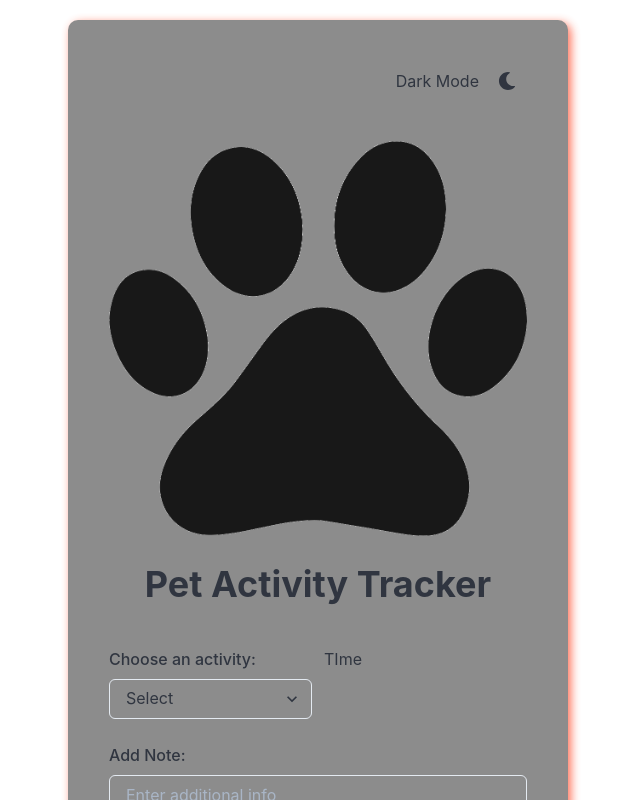
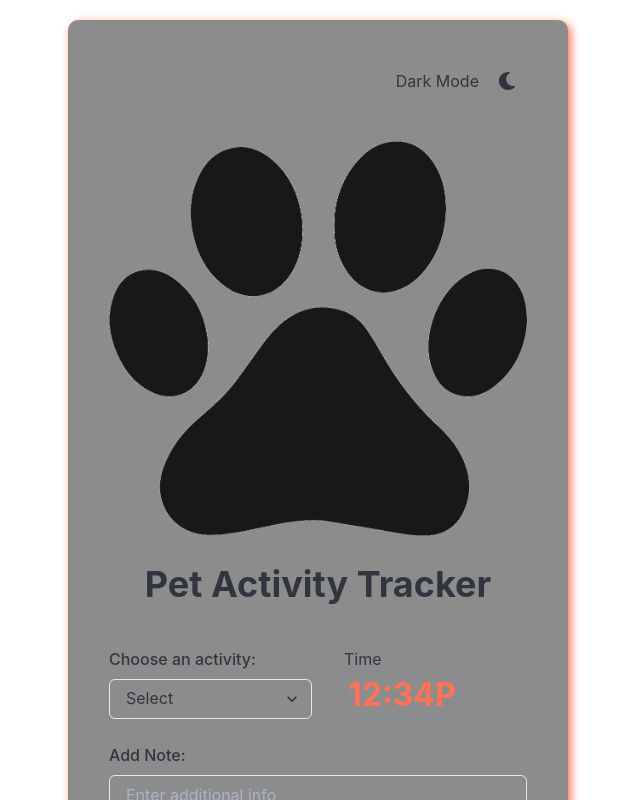
Before and after one commit to the-Revolutionist/pet-activity-manager, a React (Create React App) app in the folder pet-activity-manager/: page / in a window 1280 px wide. Shown: the top 800 px of the page, without its empty margins (322-962 px from the left). Built offline with nearby package versions, Linux system fonts and the light colour scheme.

Commit message:
only form logic left until done

```diff
--- a/pet-activity-manager/src/ActivityManager.jsx
+++ b/pet-activity-manager/src/ActivityManager.jsx
@@ -1,4 +1,5 @@
 import {
+  Badge,
   Button,
   FormControl,
   FormLabel,
@@ -17,7 +18,7 @@ import {
 import { ColorModeSwitcher } from './ColorModeSwitcher';
 import paw from './paw.png';
 
-export const ActivityManager = () => {
+export const ActivityManager = ({ activities }) => {
   const toast = useToast();
   const handleAdd = () => {
     toast({
@@ -28,6 +29,7 @@ export const ActivityManager = () => {
       isClosable: true,
     });
   };
+  console.log(activities[0].note);
   const handleClear = () => {};
   const handleChange = () => {};
   return (
@@ -74,9 +76,18 @@ export const ActivityManager = () => {
             </Select>
           </FormControl>
         </GridItem>
-        <GridItem colSpan={1}>
-          <FormControl>
-            <Text>TIme</Text>
+        <GridItem colSpan={1} paddingLeft={5} display="flex">
+          <FormControl alignItems="center">
+            <Text>Time</Text>
+            <Badge
+              variant="outline"
+              color="tomato"
+              fontSize="32px"
+              alignContent="center"
+              justifyItems="baseline"
+            >
+              12:34p
+            </Badge>
           </FormControl>
         </GridItem>
         <GridItem colSpan={2}>
--- a/pet-activity-manager/src/App.js
+++ b/pet-activity-manager/src/App.js
@@ -17,7 +17,7 @@ function App() {
   return (
     <Center margin="20px">
       <VStack height="100%" width="500px">
-        <ActivityManager />
+        <ActivityManager activities={activities} />
         {activities.map(activity => (
           <ActivityCard
             activity={activity.activity}
```
Also changed, not shown: 1 other file (tests, documents, lock files or other folders).
